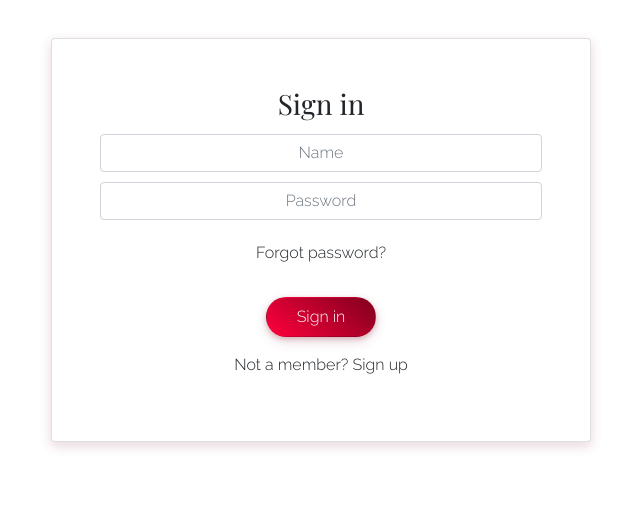
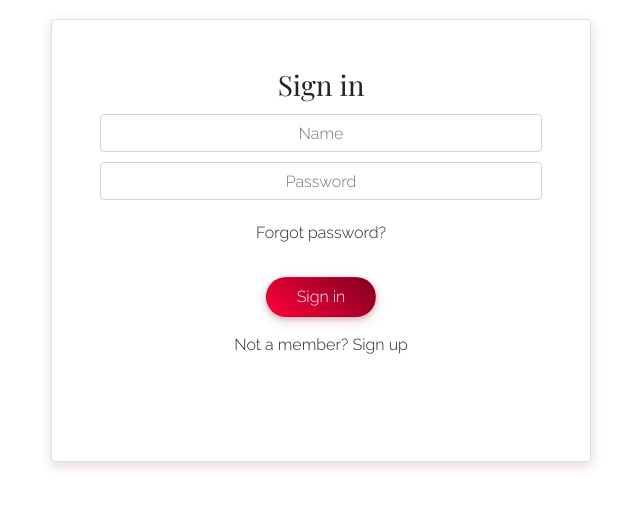
Before and after one commit to lukeowaincharles/react-app-test, a React (Create React App) app: page / in a window 1280 px wide. Shown: the top 508 px of the page, without its empty margins (319-959 px from the left). Built offline with nearby package versions, Linux system fonts and the light colour scheme.

Commit message:
Set a min height for the card to stop the 'jump' when clicking on the sign up link

```diff
--- a/src/sass/components/_card.scss
+++ b/src/sass/components/_card.scss
@@ -1,3 +1,4 @@
 .card {
+  min-height: 443px;
   box-shadow: 0 2px 5px 0 rgba(255, 255, 255, 0.20), 0 4px 12px 0 rgba(128, 38, 59, 0.20);
 }
```
